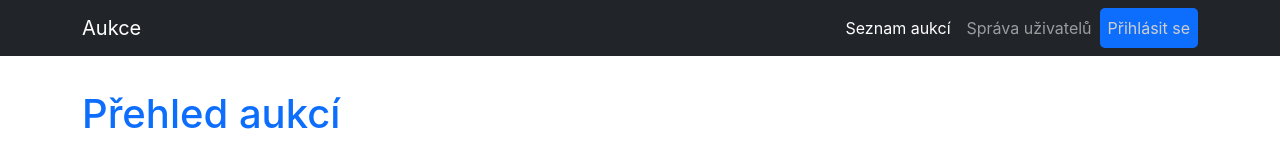
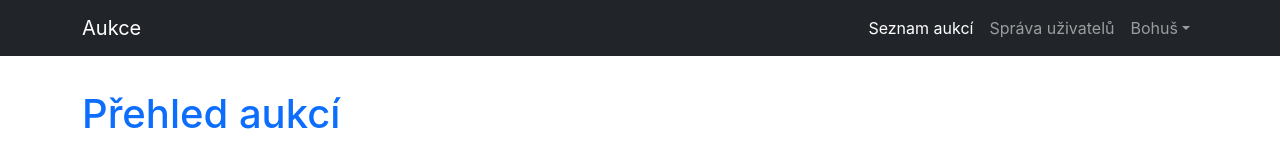
Before and after one commit to 18NAKEDCOWBOYS/iis-web, a React (Create React App) app: page /#/ in a window 1280 px wide. Shown: the top 160 px of the page. Built offline with nearby package versions, Linux system fonts and the light colour scheme.

Commit message:
User profile routing

```diff
--- a/src/Router.js
+++ b/src/Router.js
@@ -6,6 +6,7 @@ import UserManagementpage from "./pages/UserManagementPage"
 import NotFound from "./pages/NotFound"
 import AuctionsPage from './pages/AuctionsPage'
 import AuctionDetailPage from './pages/AuctionDetailPage'
+import UserProfilePage from './pages/UserProfilePage'
 
 export default function Router(props)
 {
@@ -15,6 +16,7 @@ export default function Router(props)
                 <Route path="/" element={<AuctionsPage/>}/>
                 <Route path="/login" element={<Loginpage/>}/>
                 <Route path="/register" element={<Registerpage/>}/>
+                <Route path="/user-profile" element={<UserProfilePage/>}/>
                 <Route path="/auction-detail/:auctionId" element={<AuctionDetailPage/>}/>
                 <Route path="/usr-man" element={<UserManagementpage/>}/>
                 <Route path='*' element={<NotFound/>} />
--- a/src/components/NavigationBar.js
+++ b/src/components/NavigationBar.js
@@ -2,10 +2,14 @@ import React from 'react';
 import Navbar from 'react-bootstrap/Navbar'
 import Nav from 'react-bootstrap/Nav'
 import Container from 'react-bootstrap/Container'
-// import NavDropdown from 'react-bootstrap/NavDropdown'
+import NavDropdown from 'react-bootstrap/NavDropdown'
 import { Link } from 'react-router-dom';
+import { useState } from 'react';
+const userLoggedIn = true
+const userName = "Bohuš"
+export default function NavigationBar(props) {
 
-export default function NavigationBar(props) {
+  console.log(userLoggedIn)
   return (<Navbar collapseOnSelect fixed="top" expand="lg" bg="dark" variant="dark">
     <Container>
       <Navbar.Brand as={Link} to="/">
@@ -21,9 +25,26 @@ export default function NavigationBar(props) {
           <Nav.Item>
             <Nav.Link as={Link} to="/usr-man" style={(props.page === "usr-man") ? { color: 'white' } : {}}> Správa uživatelů</Nav.Link>
           </Nav.Item>
-          <Nav.Item style={{borderRadius:5 ,backgroundColor:'#0d6efd'}}>
-            <Nav.Link  as={Link} to="/Login" style={(props.page === "Login") ? { color: 'white'} : {color:'#cfcfcf'}}> Přihlásit se</Nav.Link>
-          </Nav.Item>
+
+          {userLoggedIn ?
+
+            <>
+              <Nav.Item>
+                <NavDropdown align="end" menuVariant="dark" title={userName} id="collasible-nav-dropdown">
+                  <NavDropdown.Item as={Link} to="/user-profile" style={(props.page === "user-profile") ? { color: 'white' } : {}}> Můj profil </NavDropdown.Item>
+                  <NavDropdown.Item as={Link} to="#"> Odhlásit se</NavDropdown.Item>
+                </NavDropdown>
+              </Nav.Item>
+
+            </>
+            :
+            <>
+              <Nav.Item style={{ borderRadius: 5, backgroundColor: '#0d6efd' }}>
+                <Nav.Link as={Link} to="/Login" style={(props.page === "Login") ? { color: 'white' } : { color: '#cfcfcf' }}> Přihlásit se</Nav.Link>
+              </Nav.Item>
+            </>
+          }
+
         </Nav>
       </Navbar.Collapse>
     </Container>
--- a/src/pages/AuctionDetailPage.js
+++ b/src/pages/AuctionDetailPage.js
@@ -19,7 +19,10 @@ function submitForm(type, auction, newPrice) {
 
     }
 }
-function addBidForm(auction) {
+function AddBidForm(auction) {
+    return (
+        <>
+
             <Form style={{ paddingTop: 25 }}>
                 <InputGroup className="mb-3">
                     <FormControl style={{ maxWidth: 250 }}
@@ -34,6 +37,9 @@ function addBidForm(auction) {
                     <Button variant="primary" type="submit">{auction.rules == "Otevřená" ? "Přihodit" : "Nabídnout"}</Button>
                 </div>
             </Form>
+        </>
+    )
+
 }
 
 export default function AuctionDetailPage(props) {
@@ -141,7 +147,7 @@ export default function AuctionDetailPage(props) {
                         {auction.type == "Nabídka" ?
                             //form prihozeni nabidka
                             <>
-                                <addBidForm auction={auction} />
+                                <AddBidForm auction={auction} />
                             </>
                             :
                             //user = author => price edit form
--- /dev/null
+++ b/src/pages/UserProfilePage.js
@@ -0,0 +1,11 @@
+import React from 'react'
+import NavigationBar from '../components/NavigationBar'
+
+
+export default function UserProfilePage(){
+    return(
+        <>
+        <NavigationBar page="user-profile"/>
+        </>
+    )
+}
```
Lines whose indentation alone changed are shown as unchanged.
